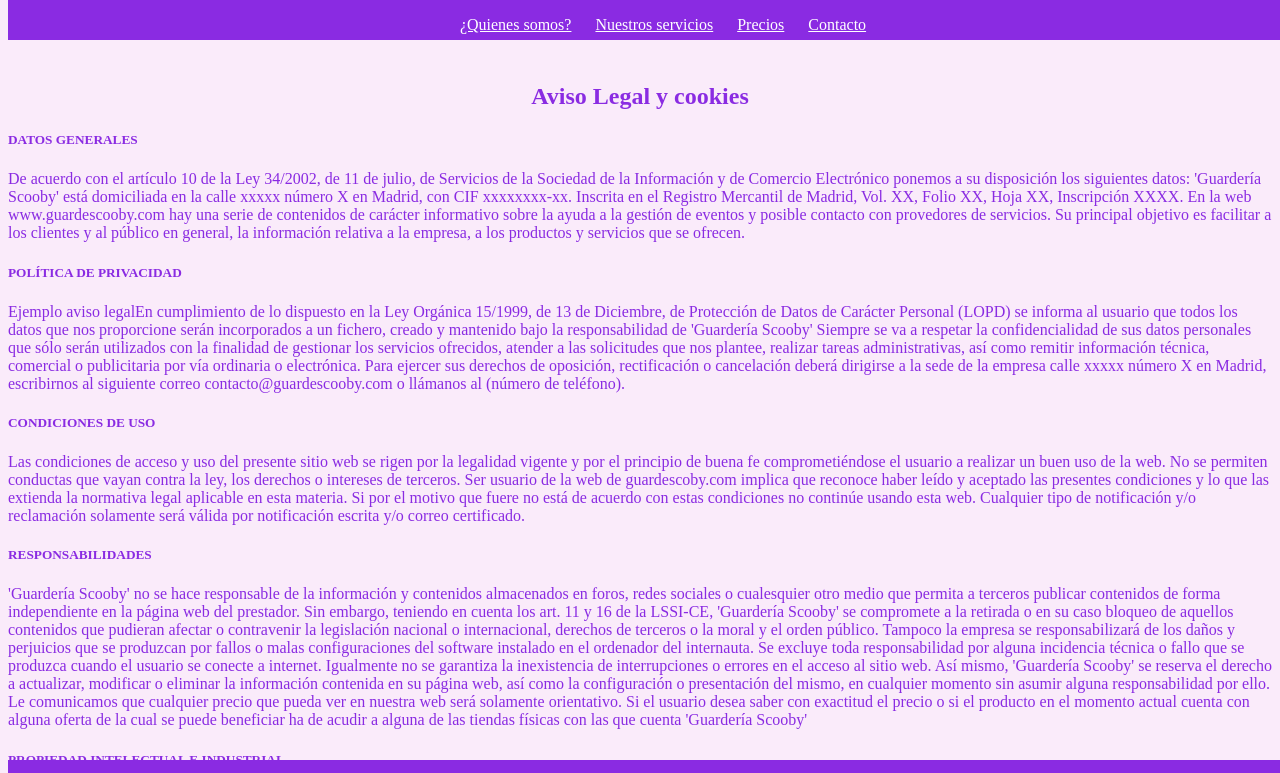
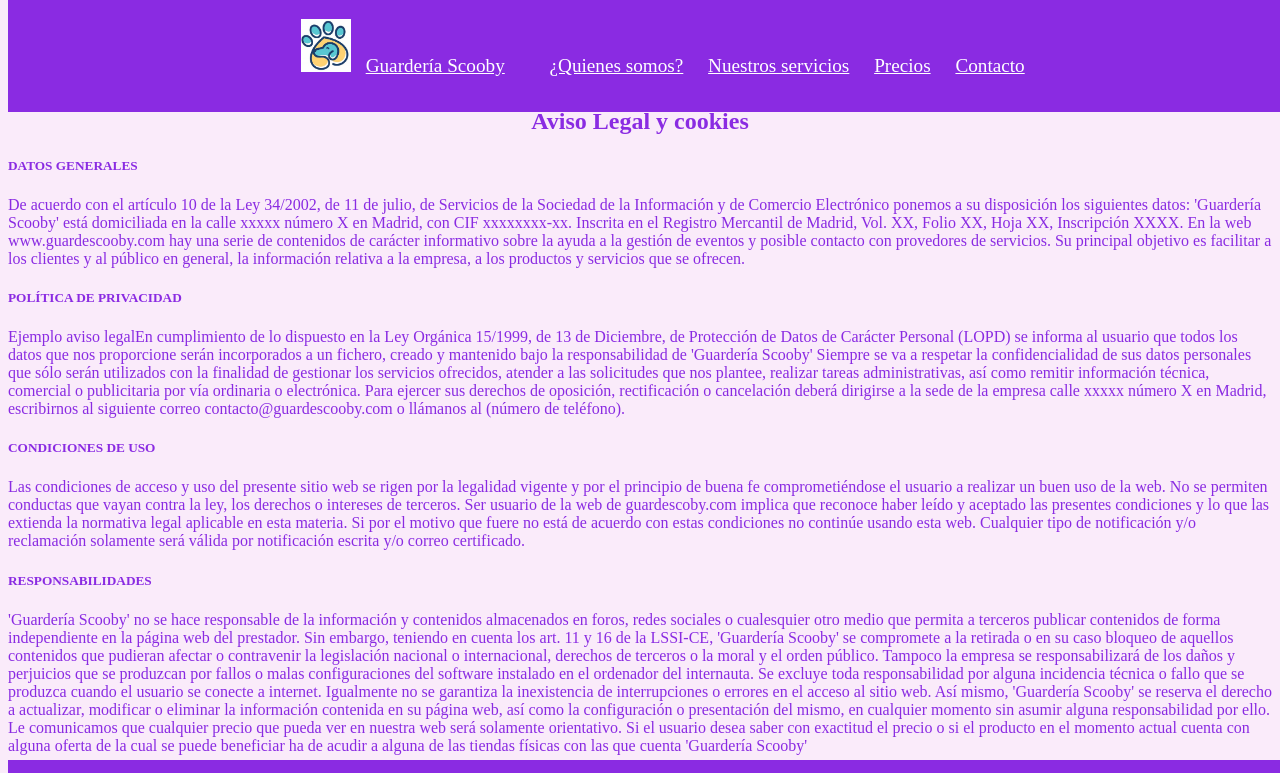
Before and after one commit to yukikoiida/NVL-HTML-Final, a plain HTML site: page legal.html in a window 1280 px wide. Shown: the top 773 px of the page. Drawn offline with Linux system fonts and the light colour scheme.

Commit message:
Logo
Añado un logo a la barra de navegación

```diff
--- a/legal.html
+++ b/legal.html
@@ -9,8 +9,9 @@
            position: absolute;
            top: 0;
            width: 100%;
-           height: 40px;
+           height:14%;
            color: white;
+           font-size: 120%;
        }
        #barraNavegador ul{
            list-style-type: none;
@@ -54,10 +55,13 @@
        }
        h2{
            text-align: center;
-           padding-top: 5%;
+           padding-top: 7%;
        }
        #cuerpo{
            padding-bottom: 15%;
+       }
+       #logo{
+           width: 4%;
        }
    </style>
  </head>
@@ -67,6 +71,11 @@
 
             <div id="barraNavegador">
                 <ul>
+                    <li><a href="index.html"><img src="img/logo.jpg" alt="logotipo" id="logo"></a></li>
+                    <li><a href="index.html">Guardería Scooby</a></li>
+                    <li></li>
+                    <li></li>
+                    <li></li>
                     <li><a href="index.html">¿Quienes somos?</a></li>
                     <li></li>
                     <li><a href="servicios.html">Nuestros servicios</a></li>
```
Also changed, not shown: contacto.html (+12 -3 lines), index.html (+11 -1 lines), precios.html (+10 -1 lines), servicios.html (+11 -2 lines), img/logo.jpg (added).
